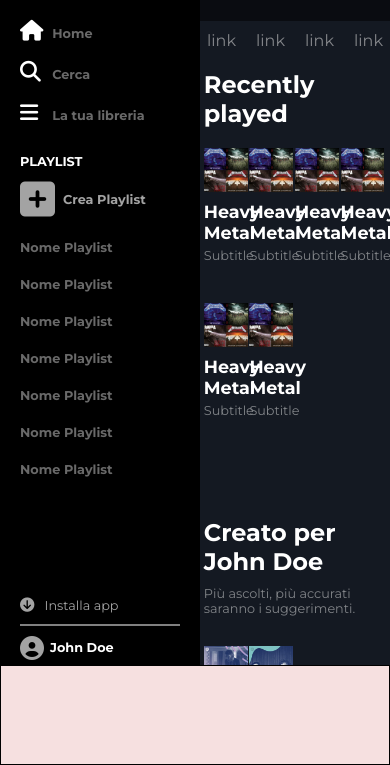
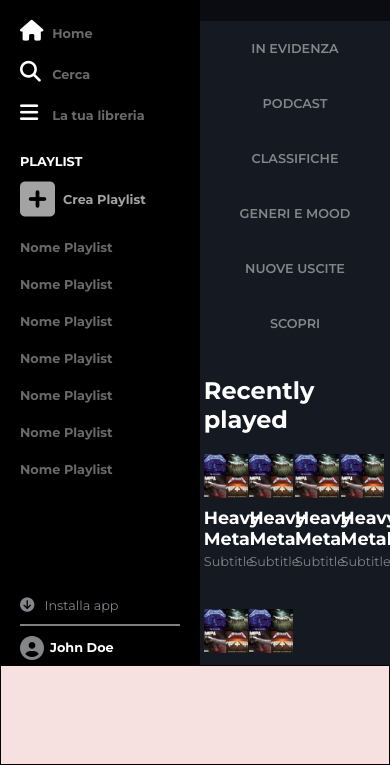
Before and after one commit to manumastro/html-css-spotifyweb, a plain HTML site: page index.html in a window 390 px wide. Shown: the part 79-844 px from the top of the page. Drawn offline with Linux system fonts and the light colour scheme.

Commit message:
stilizzata la navbar delle categorie e aggiunte le relative istruzioni nella prima media query

```diff
--- a/css/media.css
+++ b/css/media.css
@@ -18,4 +18,12 @@
   #main-player #popular-artists .container-copertine .copertina{
     width: calc(100% / 4);
   }
+  #main-player #categories nav{
+    width: 80%;
+    margin: 0 auto;
+  }
+  #main-player #categories nav ul{
+    flex-wrap:wrap;
+    justify-content: center;
+  }
 }
--- a/css/style.css
+++ b/css/style.css
@@ -129,8 +129,14 @@ main .container-destro{
 #main-player{
   padding-top: 100px;
 }
+#main-player #categories{
+  margin-bottom: 15px;
+}
 #main-player #categories nav ul li{
-  padding: 10px 10px;
+  margin: 20px 10px;
+  text-transform: uppercase;
+  font-size: 0.8rem;
+  font-weight: 600;
 }
 #main-player h2{
   padding: 10px 0;
--- a/index.html
+++ b/index.html
@@ -63,13 +63,17 @@
           </div>
         <div class="profile">
           <div id="installa">
-            <i class="fa-solid fa-circle-arrow-down"></i>
-            <span>Installa app</span>
+            <a href="#">
+              <i class="fa-solid fa-circle-arrow-down"></i>
+              <span>Installa app</span>
+            </a>
           </div>
           <div id="border"></div>
-          <div id="profile-name" class="d-flex">
-            <i class="fa-solid fa-circle-user"></i>
-            <span>John Doe</span>
+          <div id="profile-name">
+            <a class="d-flex" href="#">
+              <i class="fa-solid fa-circle-user"></i>
+              <span>John Doe</span>
+            </a>
           </div>
         </div>
       </div>
@@ -83,12 +87,12 @@
         <section id="categories" class="">
           <nav>
             <ul class="d-flex center">
-              <li><a href="#">link</a></li>
-              <li><a href="#">link</a></li>
-              <li><a href="#">link</a></li>
-              <li><a href="#">link</a></li>
-              <li><a href="#">link</a></li>
-              <li><a href="#">link</a></li>
+              <li><a href="#">in evidenza</a></li>
+              <li><a href="#">podcast</a></li>
+              <li><a href="#">classifiche</a></li>
+              <li><a href="#">generi e mood</a></li>
+              <li><a href="#">nuove uscite</a></li>
+              <li><a href="#">scopri</a></li>
             </ul>
           </nav>
         </section>
```
